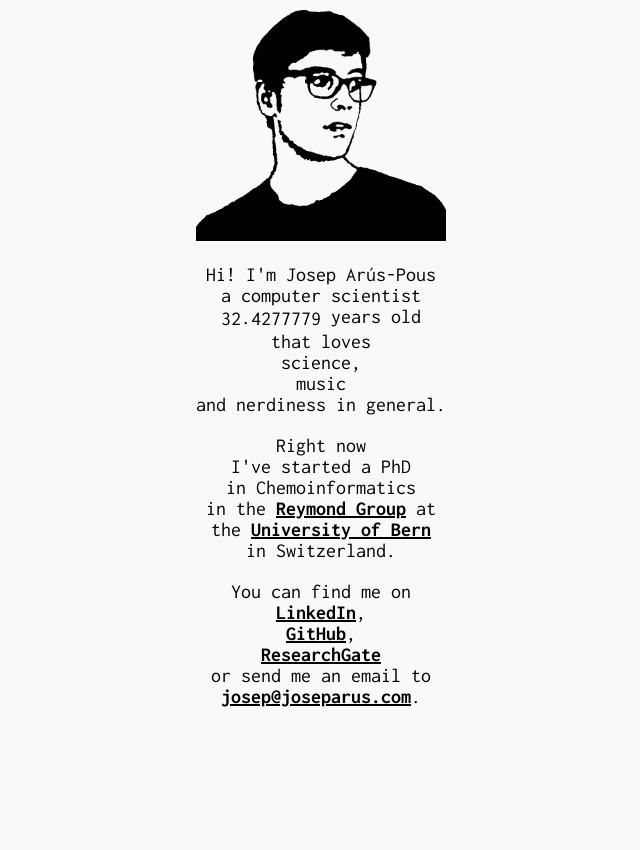
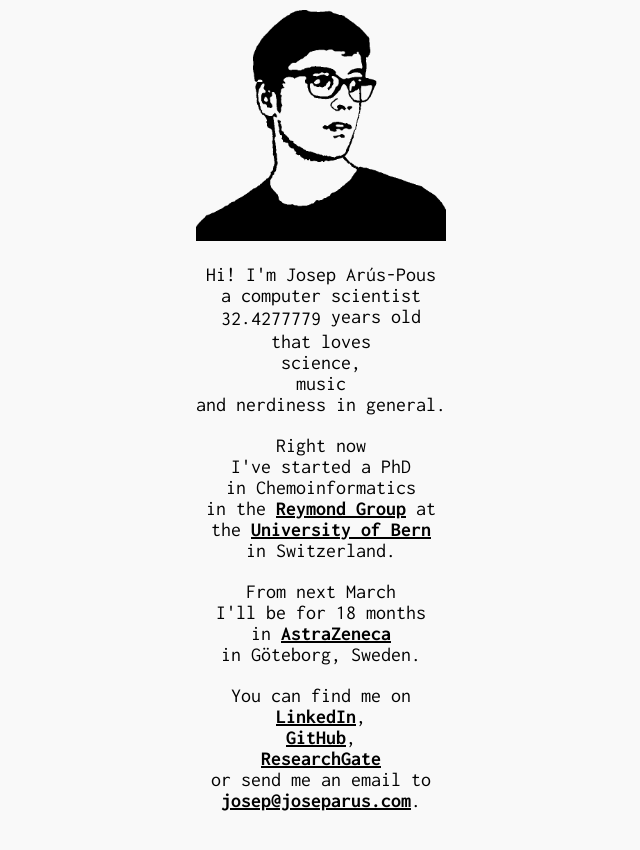
Before and after one commit to undeadpixel/joseparus.com, a Jekyll site: the page built from index.html, in a window 1280 px wide. Shown: the top 850 px of the page, without its empty margins (319-959 px from the left). Built offline with Jekyll 4.4.1, drawn with Linux system fonts in a browser that asks for light colours; nearby versions of some CDN libraries.

Commit message:
Added sweden

```diff
--- a/index.html
+++ b/index.html
@@ -22,6 +22,11 @@ title: Josep Arús-Pous
   at the <a href="http://www.unibe.ch" target="_blank">University of Bern</a><br>
   in Switzerland.
   </p>
+  <p>From next March<br>
+  I'll be for 18 months<br>
+  in <a href="https://www.astrazeneca.com/our-science/gothenburg.html" target="_blank">AstraZeneca</a><br>
+  in Göteborg, Sweden.
+  </p>
   <p>
   You can find me on<br>
   <a href="https://www.linkedin.com/in/joseparus" target="_blank">LinkedIn</a>,<br>
```
Also changed, not shown: Gemfile.lock.
